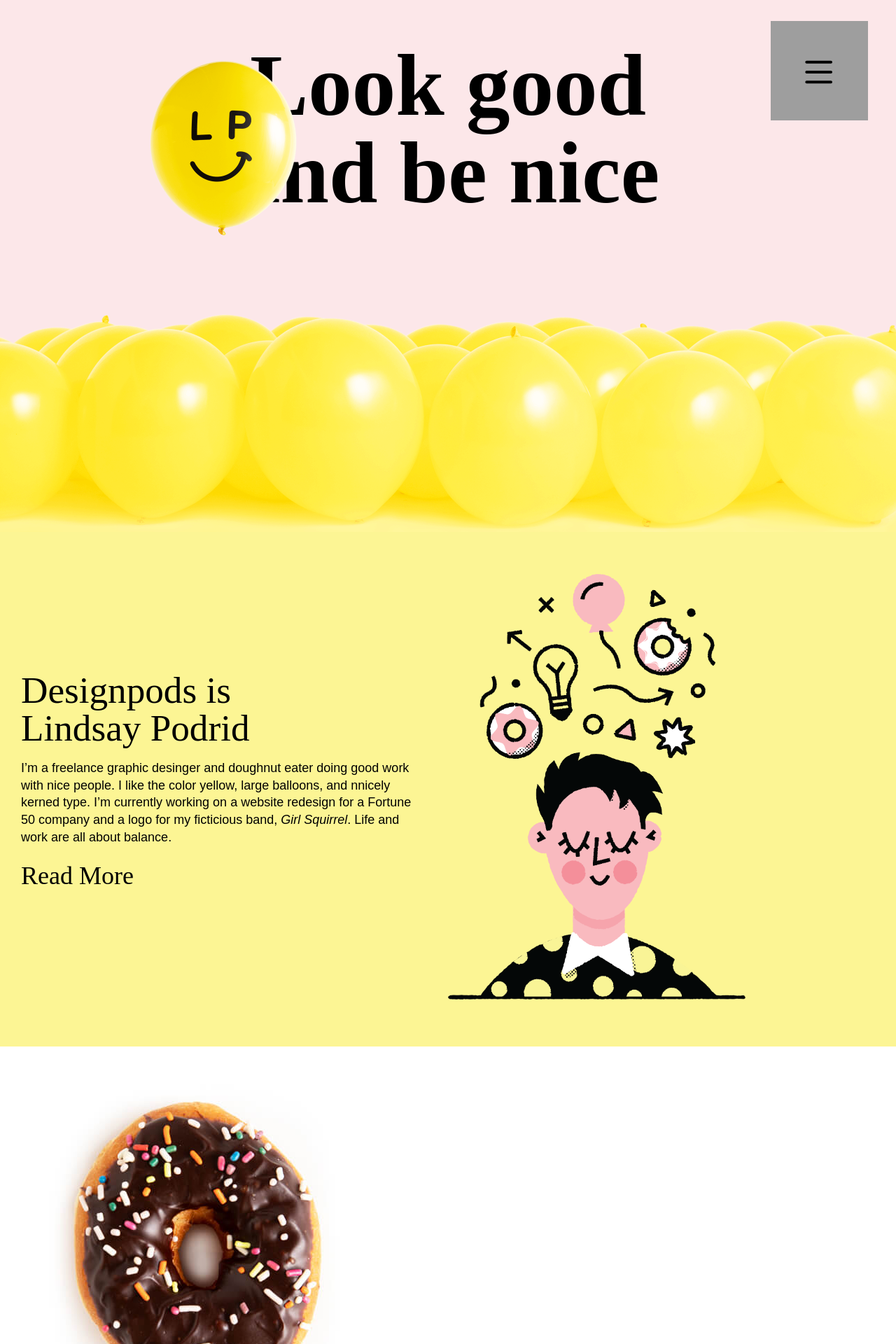
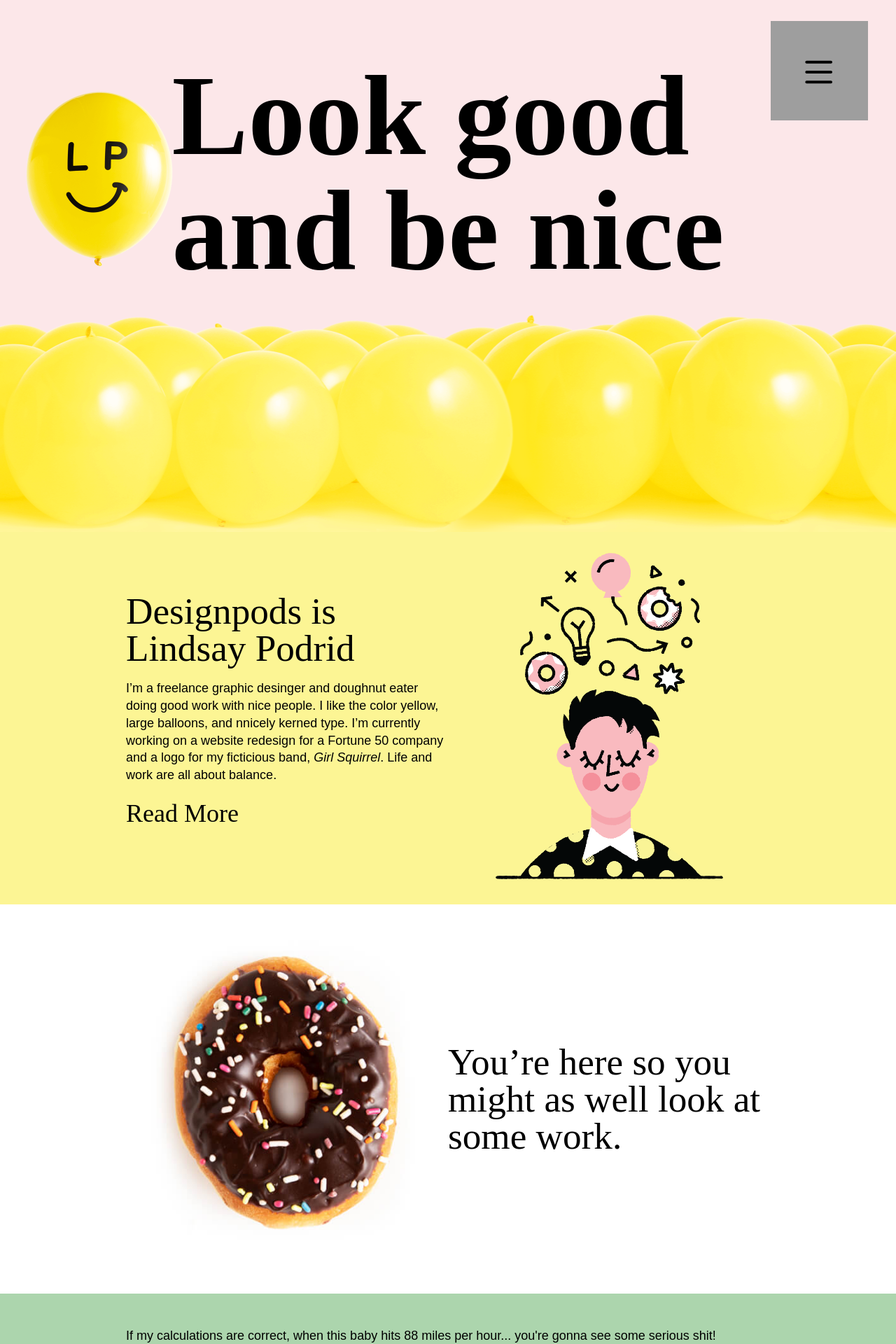
Before and after one commit to pfiller/design-pods, a Jekyll site: the page built from index.markdown, in a window 1280 px wide. Shown: the top 1920 px of the page at 70% size. Built offline with Jekyll 4.4.1, drawn with Linux system fonts in a browser that asks for light colours; some web fonts are replaced; grey boxes are pictures that could not be loaded.

Commit message:
Fix up top 3 sections on homepage
Mobile first. More flexible sizing.

```diff
--- a/css/style.css
+++ b/css/style.css
@@ -57,11 +57,9 @@ h2 {
 }
 
 .page-home section {
+  box-sizing: border-box;
+  padding: 30px;
   width: 100%;
-}
-
-.page-home section div:first-child {
-  padding: 30px;
 }
 
 .page-home section div:first-child {
@@ -116,17 +114,21 @@ h2 {
   background: #FCE7E9;
 }
 .page-home header {
+  align-items: center;
+  display: flex;
+  height: 495px;
+  justify-content: center;
   left: 0;
+  padding-top: 70px;
   position: fixed;
-  text-align: center;
   top: 0;
   width: 100%;
   z-index: -1;
 }
 
 .page-home header h1 {
-  font-size: 125px;
-  margin: 60px 0 0;
+  font-size: 16.75vw;
+  margin: 0;
   padding: 0;
 }
 
@@ -135,28 +137,38 @@ main {
 }
 
 .section-hometop {
-  background-image: url("{{ site.baseurl }}/img/balloon_hero.png");
-  background-position: bottom -100px center;
-  background-repeat: no-repeat;
-  background-size: 1440px 960px;
   height: 760px;
 }
 .section-hometop img {
-  left: 15%;
+  height: auto;
+  left: 15px;
   position: absolute;
-  top: 75px;
+  top: 25px;
+  width: 175px;
+}
+.balloon-hero {
+  background-image: url("{{ site.baseurl }}/img/balloon_hero_wide.png");
+  background-position: bottom -100px center;
+  background-repeat: no-repeat;
+  background-size: auto 960px;
+  height: 760px;
+  left: 0;
+  position: absolute;
+  top: 0;
+  width: 100%;
 }
 .section-intro {
   background: #FCF594;
 }
-.intro-flex {
-  align-items: center;
-  display: flex;
-  flex-direction: row-reverse;
+
+.center-image {
+  text-align: center;
 }
-.intro-flex div {
-  flex: 1;
+
+.it-me {
+  height: auto;
 }
+
 .section-work-teaser {
   background: white;
 }
@@ -296,6 +308,59 @@ nav a:hover { color: #F9BAC0; }
     font-size: 4.15555vw;
   }
 
+  .page-home header {
+    padding-top: 0px;
+  }
+
+  .page-home header h1 {
+    font-size: 12.75vw;
+  }
+
+  .page-home section {
+    padding: 30px 180px;
+  }
+
+  .section-hometop {
+    align-items: center;
+    display: flex;
+    height: 455px;
+    padding-bottom: 305px;
+  }
+
+  .section-hometop img {
+    left: 15px;
+    position: absolute;
+    top: 25px;
+    width: 250px;
+  }
+
+  .section-hometop img {
+    position: relative;
+    width: 250px;
+  }
+
+  .intro-flex {
+    align-items: center;
+    display: flex;
+    flex-direction: row-reverse;
+  }
+  .intro-flex div {
+    flex: 1;
+  }
+
+  .section-work-teaser .intro-flex {
+    flex-direction: row;
+  }
+
+  .it-me {
+    width: 325px;
+  }
+
+  .section-work-teaser img {
+    height: auto;
+    width: 100%;
+  }
+
   .burger-balloon {
     right: 40px;
     top: 30px;
--- a/index.markdown
+++ b/index.markdown
@@ -11,11 +11,12 @@ pagecssclass: page-home
   <div class="section-hometop">
     <img src="img/balloon_logo.png" width="250" height="267">
   </div>
+  <div class="balloon-hero"></div>
 
   <section class="section-intro">
     <div class="intro-flex">
-      <div><img src="img/me_thinking.png" width="425" height="608"></div>
-      <div>
+      <div class="center-image"><img src="img/me_thinking.png" width="176" height="252" class="it-me"></div>
+      <div class="intro-text">
         <h2>Designpods is<br>
         Lindsay Podrid</h2>
         <p>I&rsquo;m a freelance graphic desinger and doughnut eater doing good work with nice people. I like the color yellow, large balloons, and nnicely kerned type. I&rsquo;m currently working on a website redesign for a Fortune 50 company and a logo for my ficticious band, <em>Girl Squirrel</em>. Life and work are all about balance.</p>
@@ -25,9 +26,11 @@ pagecssclass: page-home
   </section>
 
   <section class="section-work-teaser">
-    <div>
-      <img src="img/doughnut_fallback.jpg">
-      <p>Work teaser here</p>
+    <div class="intro-flex">
+      <div class="center-image"><img src="img/doughnut_fallback.jpg" width="275" height="292"></div>
+      <div class="intro-text">
+        <h2>You’re here so you might as well look at some work.</h2>
+      </div>
     </div>
   </section>
 
```
Also changed, not shown: img/balloon_hero_wide.png (added).
